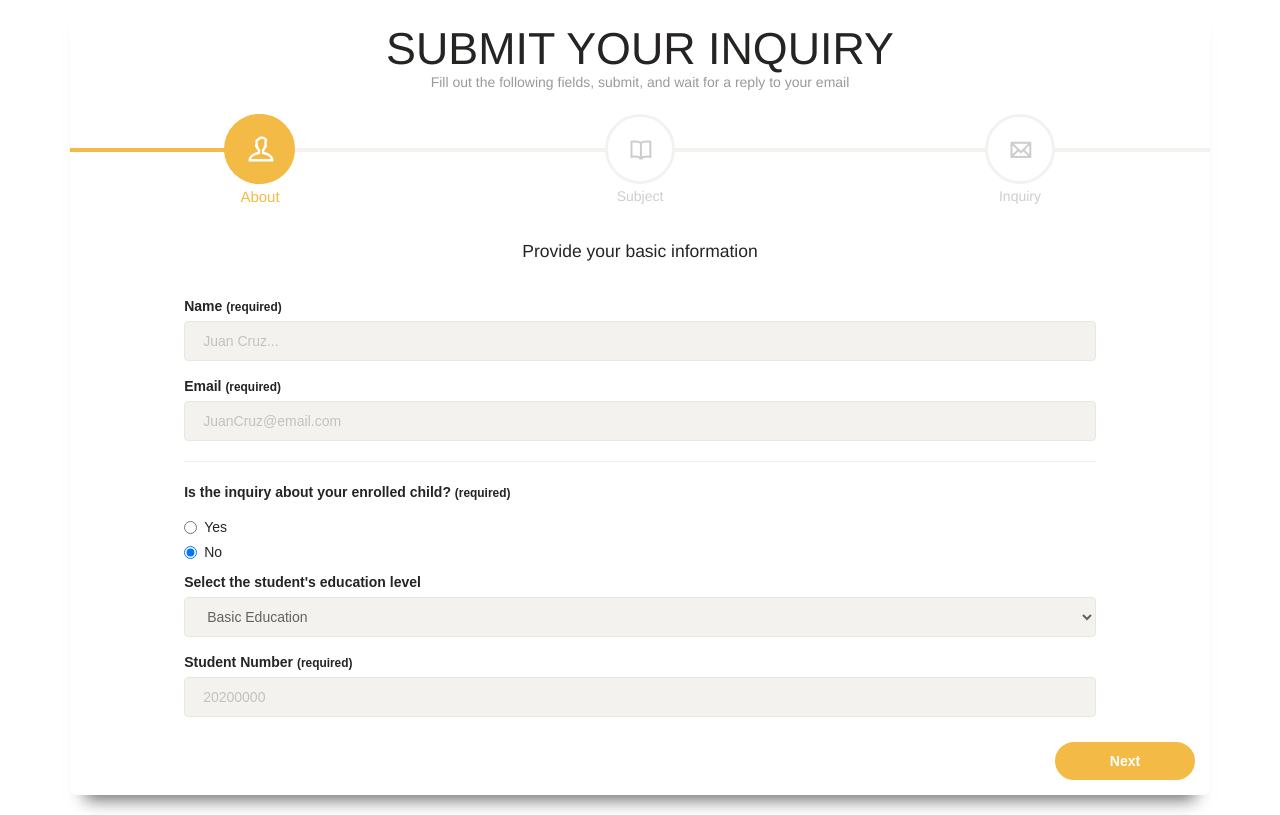
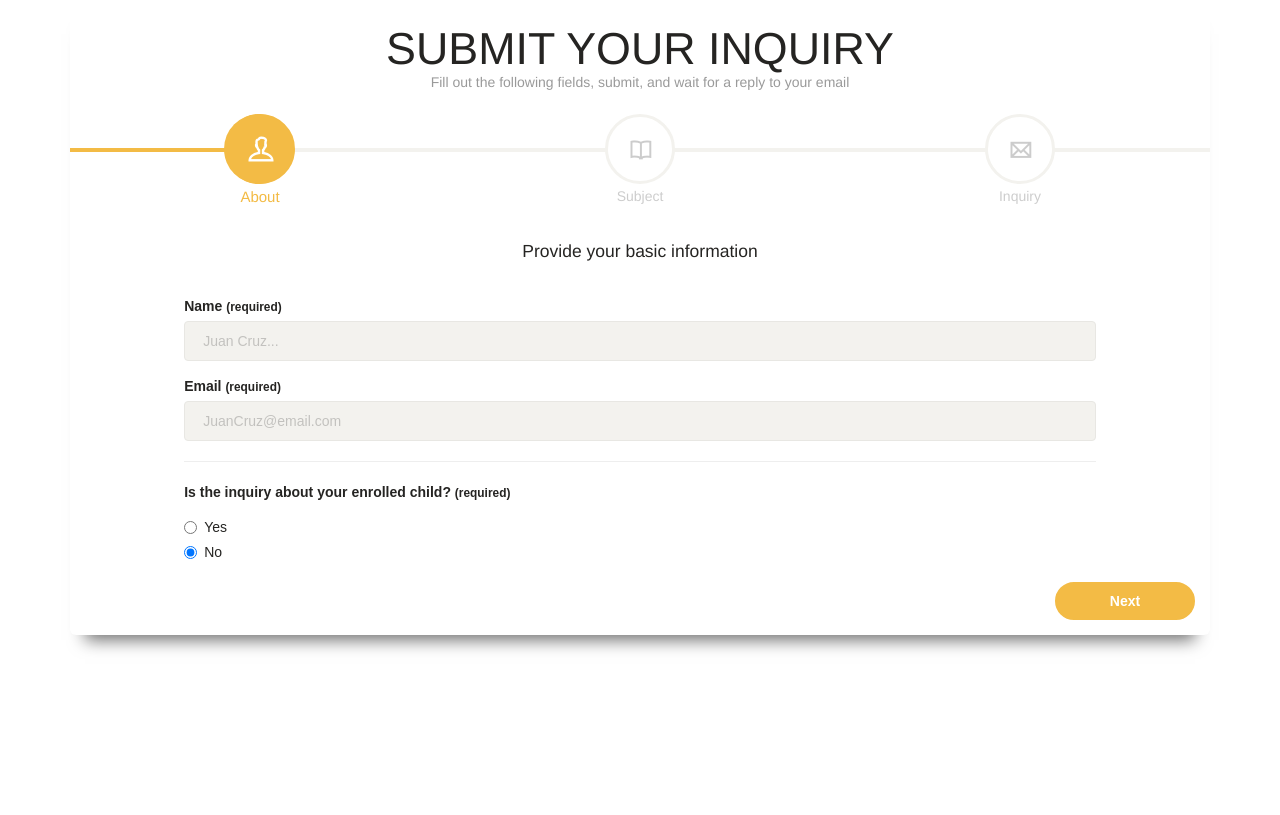
Before and after one commit to GerardDilla/SDCAHelpdesk, a CodeIgniter app: page /database/ in a window 1280 px wide. Shown: the part 101-916 px from the top of the page. After the commit the page ends 752 px from the top, so only its background shows below. Run offline with CodeIgniter, Linux system fonts and the light colour scheme; some libraries are stand-ins or nearby versions; some web fonts are replaced.

Commit message:
Form Validation / Recaptcha intergration

```diff
--- a/application/views/Form.php
+++ b/application/views/Form.php
@@ -64,7 +64,7 @@
 		            <div class="wizard-container">
 
 		                <div class="card wizard-card" data-color="orange" id="wizardProfile">
-		                    <form action="" method="">
+		                    <form action="" method="POST" id="inquiryform">
 		                <!--        You can switch " data-color="orange" "  with one of the next bright colors: "blue", "green", "orange", "red", "azure"          -->
 
 		                    	<div class="wizard-header text-center">
@@ -110,7 +110,7 @@
 											<div class="col-sm-10 col-sm-offset-1">
 												<div class="form-group">
 													<label>Name <small>(required)</small></label>
-													<input name="firstname" type="text" class="form-control" placeholder="Juan Cruz...">
+													<input name="fullname" type="text" class="form-control" placeholder="Juan Cruz...">
 												</div>
 												<div class="form-group">
 													<label>Email <small>(required)</small></label>
@@ -120,27 +120,18 @@
 												<label>Is the inquiry about your enrolled child? <small>(required)</small></label>
 												<div class="radio">
 													<label>
-														<input type="radio" class="childRadio" name="optionsRadios">
+														<input type="radio" class="childRadio studentoption" name="studentoption" value="1">
 														Yes
 													</label>
 												</div>
 												<div class="radio">
 													<label>
-														<input type="radio" class="childRadio" name="optionsRadios" checked="true">
+														<input type="radio" class="childRadio studentoption" name="studentoption" value="0" checked="true">
 														No
 													</label>
 												</div>
-												<div class="form-group">
-													<label for="exampleFormControlSelect1">Select the student's education level</label>
-													<select class="form-control" id="exampleFormControlSelect1">
-														<option>Basic Education</option>
-														<option>Senior Highschool</option>
-														<option>Higher Education</option>
-													</select>
-												</div>
-												<div class="form-group">
-													<label>Student Number <small>(required)</small></label>
-													<input name="studentnumber" type="number" class="form-control" placeholder="20200000">
+												<div class="additionnal_basicinfo">
+
 												</div>
 											</div>
 										</div>
@@ -148,11 +139,12 @@
 		                            <div class="tab-pane" id="account">
 		                                <h5 class="info-text"> What's the subject of your concern? (Click one of the boxes below) </h5>
 		                                <div class="row">
-		                                    <div class="col-sm-8 col-sm-offset-2">
+		                                    <div class="col-sm-8 col-sm-offset-2" id="choiceparent">
+												<h4></h4>
 		                                        <div class="col-sm-4">
 		                                            <div class="choice" data-toggle="wizard-checkbox">
-		                                                <input type="checkbox" name="jobb" value="Design">
-		                                                <div class="card card-checkboxes card -hover-effect">
+		                                                <input type="checkbox" class="choice" name="concern[]" value="Admission">
+		                                                <div class="card card-checkboxes card-hover-effect">
 		                                                    <i class="ti-pencil-alt"></i>
 															<p>Admission</p>
 		                                                </div>
@@ -160,7 +152,7 @@
 		                                        </div>
 		                                        <div class="col-sm-4">
 		                                            <div class="choice" data-toggle="wizard-checkbox">
-		                                                <input type="checkbox" name="jobb" value="Code">
+		                                                <input type="checkbox" class="choice" name="concern[]" value="Finance">
 		                                                <div class="card card-checkboxes card-hover-effect">
 		                                                    <i class="ti-credit-card"></i>
 															<p>Finance</p>
@@ -169,7 +161,7 @@
 		                                        </div>
 		                                        <div class="col-sm-4">
 		                                            <div class="choice" data-toggle="wizard-checkbox">
-		                                                <input type="checkbox" name="jobb" value="Develop">
+		                                                <input type="checkbox" class="choice" name="concern[]" value="Grades">
 		                                                <div class="card card-checkboxes card-hover-effect">
 		                                                    <i class="ti-ruler-pencil"></i>
 															<p>Grades</p>
@@ -178,7 +170,7 @@
 												</div>
 												<div class="col-sm-4 col-sm-offset-4">
 		                                            <div class="choice" data-toggle="wizard-checkbox">
-		                                                <input type="checkbox" name="jobb" value="Develop">
+		                                                <input type="checkbox" class="choice" name="concern[]" value="Others">
 		                                                <div class="card card-checkboxes card-hover-effect">
 		                                                    <i class="ti-info-alt"></i>
 															<p>Others</p>
@@ -196,16 +188,15 @@
 											<div class="col-sm-12">
 												<div class="form-group">
 													<label>Subject <small>(required)</small></label>
-													<input name="email" type="text" class="form-control" placeholder="">
+													<input name="subject" id="SubjectInput" type="text" class="form-control" placeholder="">
 												</div>
 												<div class="form-group">
 													<label for="exampleFormControlTextarea1">Inquiry <small>(required)</small></label>
-													<textarea class="form-control" id="exampleFormControlTextarea1" rows="3"></textarea>
+													<textarea class="form-control" name="inquiry" id="exampleFormControlTextarea1" rows="3"></textarea>
 												</div>
-												<form action="?" method="POST">
-													<div class="g-recaptcha" data-sitekey="6LeWcSQUAAAAAN0dGTGNeBZkICUKTIrPUDfTA1Gt"></div>
-													<br/>
-												</form>
+												<h5 class="captchaMessage"></h5>
+												<div class="g-recaptcha" data-sitekey="6LeWcSQUAAAAAN0dGTGNeBZkICUKTIrPUDfTA1Gt"></div>
+												<br/>
 		                                    </div>
 
 		                                </div>
@@ -214,7 +205,7 @@
 		                        <div class="wizard-footer">
 		                            <div class="pull-right">
 		                                <input type='button' class='btn btn-next btn-fill btn-warning btn-wd' name='next' value='Next' />
-		                                <input type='submit' class='btn btn-finish btn-fill btn-warning btn-wd' name='finish' value='Finish' />
+		                                <input type='submit' class='btn btn-finish btn-fill btn-warning btn-wd formsubmit' name='finish' value='Finish' />
 		                            </div>
 
 		                            <div class="pull-left">
--- a/assets/js/paper-bootstrap-wizard.js
+++ b/assets/js/paper-bootstrap-wizard.js
@@ -35,8 +35,25 @@
 
 searchVisible = 0;
 transparent = true;
+var captchaResponse = [];
 
         $(document).ready(function(){
+
+
+            $('.formsubmit').click(function(e){
+
+
+                captchaResponse = grecaptcha.getResponse();
+                if(captchaResponse.length){
+                    $('.captchaMessage').html('');
+                    $('#inquiryform').submit();
+                }else{
+                    $('.captchaMessage').html('Please verify reCAPTCHA below');
+                }
+                e.preventDefault();
+
+            });
+
 
             /*  Activate the tooltips      */
             $('[rel="tooltip"]').tooltip();
@@ -44,19 +61,54 @@ transparent = true;
             // Code for the Validator
             var $validator = $('.wizard-card form').validate({
         		  rules: {
-        		    firstname: {
-        		      required: true,
-        		      minlength: 3
-        		    },
-        		    lastname: {
-        		      required: true,
-        		      minlength: 3
+        		    fullname: {
+        		        required: true
         		    },
         		    email: {
-        		      required: true
-        		    }
+        		        required: true
+                    },
+                    studentlevel: {
+                        required: true
+                    },
+                    studentnumber: {
+                        required: true
+                    },
+                    'concern[]': {
+                        required: true
+                    },
+                    subject: {
+                        required: true
+                    },
+                    inquiry: {
+                        required: true
+                    },
                 },
-        	});
+                messages: {
+                    'concern[]': "Please Select an Inquiry Topic"
+                },
+                errorPlacement: function(error, element) {
+                    if($(element).parent('div').parent('div').parent('div').attr('id') == 'choiceparent'){
+
+                        parent = $('#choiceparent');
+                        $(parent).find('h4').html(error[0]['textContent']);
+                    }else{
+                        error.insertAfter(element);
+                    }
+                    //console.log($(element).parent('div').parent('div').parent('div').attr('id'));
+                },
+                success: function(){
+                    $('#choiceparent').find('h4').html('');
+                }
+            });
+
+            $('.studentoption').change(function(){
+                if($(this).val() == 1){
+                    toggle_AdditionalFormInfo(1);
+                }else{
+                    toggle_AdditionalFormInfo(0);
+                }
+            });
+
 
             // Wizard Initialization
           	$('.wizard-card').bootstrapWizard({
@@ -140,8 +192,11 @@ transparent = true;
                         $(this).removeClass('active');
                         $(this).find('[type="checkbox"]').removeAttr('checked');
                     } else {
+                        $('.choice').removeClass('active');
+                        $('.choice').find('[type="checkbox"]').prop('checked', false);
                         $(this).addClass('active');
-                        $(this).find('[type="checkbox"]').attr('checked','true');
+                        $(this).find('[type="checkbox"]').prop('checked', true);
+                        subjectPreset($(this).find('[type="checkbox"]').val());
                     }
                 });
 
@@ -178,6 +233,32 @@ transparent = true;
         	};
         };
 
+        function toggle_AdditionalFormInfo(toggle = 0){
+            if(toggle == 1){
+                $('.additionnal_basicinfo').html('\
+                    <div class="form-group">\
+                    <label for="exampleFormControlSelect1">Select the student\'s education level</label>\
+                    <select class="form-control" name="studentlevel" id="exampleFormControlSelect1">\
+                        <option>Basic Education</option>\
+                        <option>Senior Highschool</option>\
+                        <option>Higher Education</option>\
+                    </select>\
+                    </div>\
+                    <div class="form-group">\
+                        <label>Student Number <small>(required)</small></label>\
+                        <input name="studentnumber" type="number" class="form-control" placeholder="20200000">\
+                    </div>\
+                ');
+            }
+            else{
+                $('.additionnal_basicinfo').html('');
+            }
+        };
+
+        function subjectPreset(subject = ''){
+            $('#SubjectInput').val(subject);
+
+        }
 
 (function(i,s,o,g,r,a,m){i['GoogleAnalyticsObject']=r;i[r]=i[r]||function(){
 (i[r].q=i[r].q||[]).push(arguments)},i[r].l=1*new Date();a=s.createElement(o),
```
